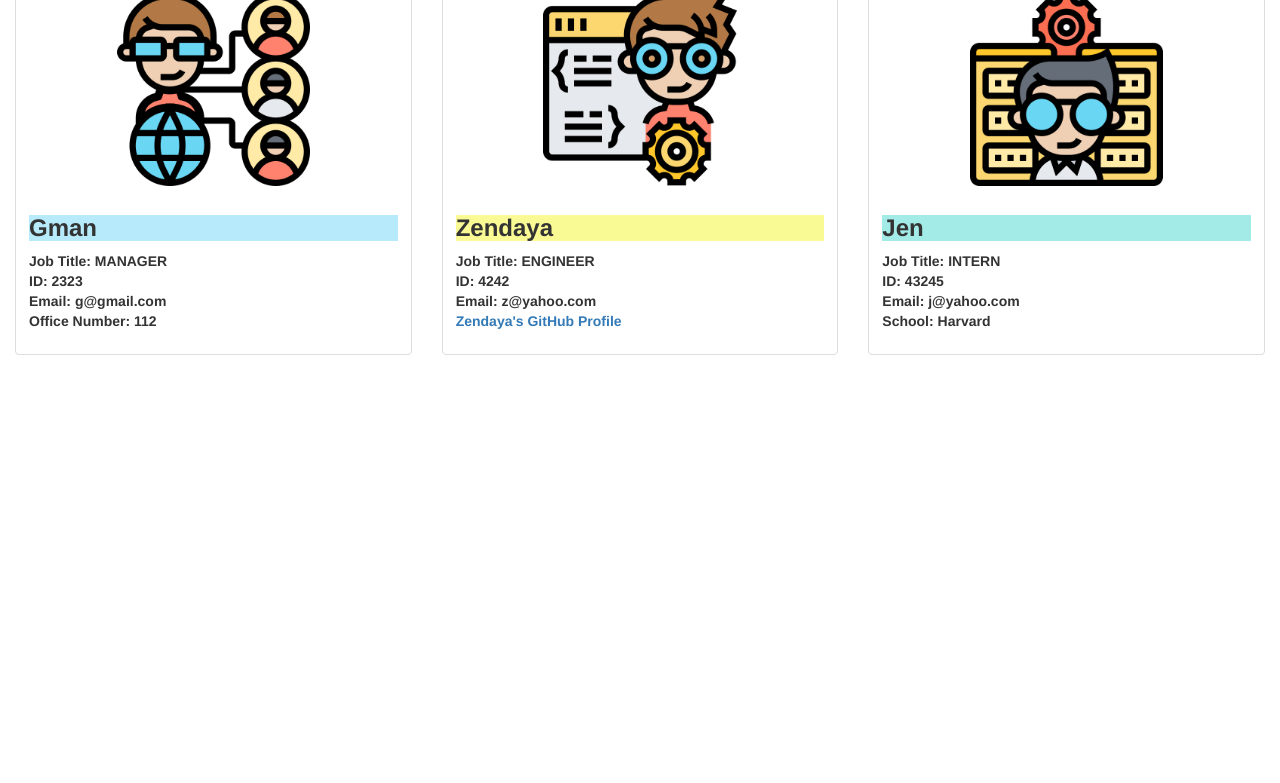
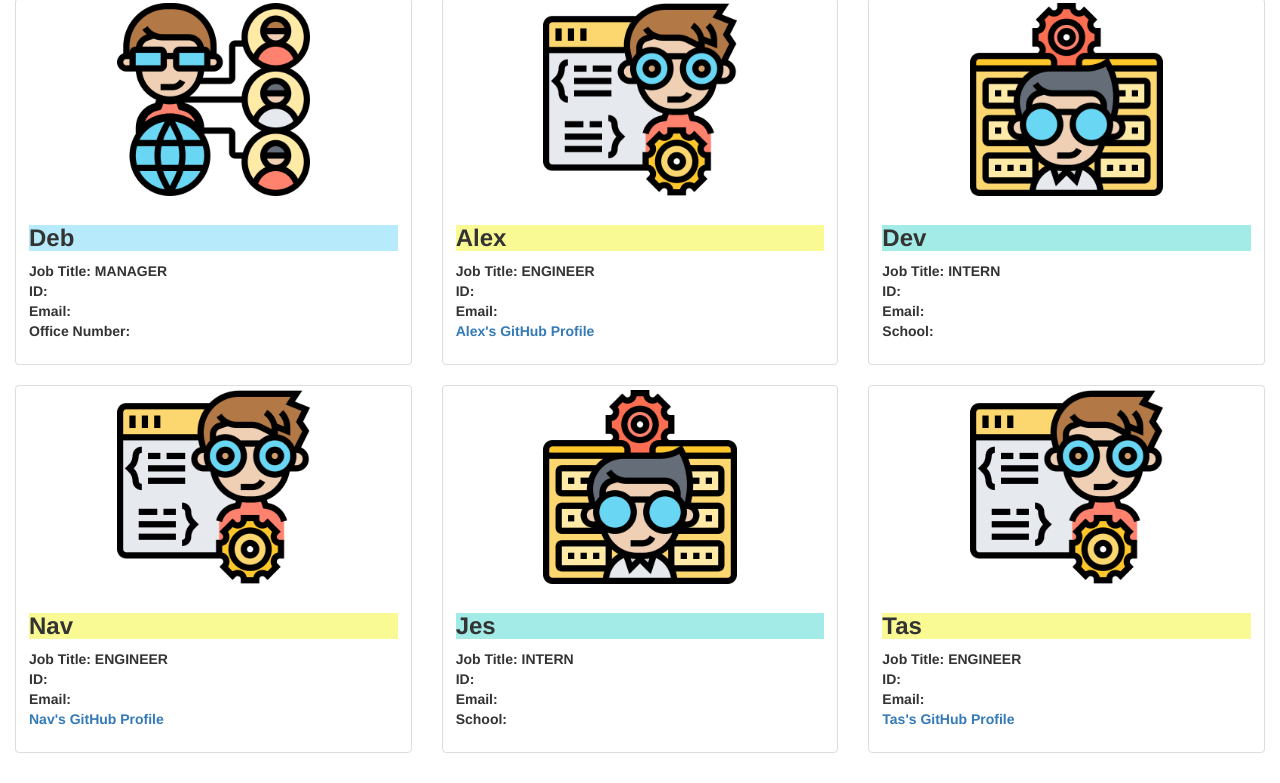
Before and after one commit to rhx1138/gen-my-team, a website: page index.html in a window 1280 px wide. Shown: the part 82-865 px from the top of the page. Before the commit the page ends 800 px from the top, so only its background shows below. Drawn offline with nearby package versions, Linux system fonts and the light colour scheme.

Commit message:
updated generatePage.js / added stylesheet link

```diff
--- a/assets/css/styles.css
+++ b/assets/css/styles.css
@@ -2,3 +2,8 @@
     margin-right: 0;
     margin-left: 0;
 }
+
+.team-cards {
+    margin-top: 10px;
+    margin-bottom: 10px;
+}
--- a/index.html
+++ b/index.html
@@ -1,3 +1,4 @@
+
 <!DOCTYPE html>
 <html lang="en">
 
@@ -8,21 +9,21 @@
     <title>Gen My Team</title>
     <!-- bootstrap cdn -->
     <link rel="stylesheet" href="https://maxcdn.bootstrapcdn.com/bootstrap/3.3.7/css/bootstrap.min.css">
+    <!-- google fonts -->
     <link rel="preconnect" href="https://fonts.googleapis.com">
     <link rel="preconnect" href="https://fonts.gstatic.com" crossorigin>
     <link href="https://fonts.googleapis.com/css2?family=Anton&display=swap" rel="stylesheet">
     <link rel="stylesheet" href="/assets/css/styles.css">
 </head>
-
 <body>
 <!-- title header is centered with red background color at the top -->
 <div class="row" style="background-color: rgb(230, 65, 65) ;">
     <div class="col-md-12">
-            <h1  class="text-center" style="color: white ; font-family: 'Anton', sans-serif;">GEN MY TEAM</h1>
+        <h1 class="text-center" style="color: white ; font-family: 'Anton', sans-serif;">Gen My Team</h1>
     </div>
 </div>
 <!--team cards-->
-    <div class="row">
+<div class="row team-cards">
 
 
 
@@ -31,15 +32,15 @@
                     <img src="/assets/images/manager.png" width="50%" alt="...">
                     <div class="caption">
                         <!-- add blue background color to the name and job title -->
-                    <h3 style="background-color: rgb(183, 235, 252);"><strong>Gman</strong></h3>
+                        <h3 style="background-color: rgb(183, 235, 252);"><strong>Deb</strong></h3>
                         <p>
                             <strong>Job Title: MANAGER</strong>
                             <br>
-                        <strong>ID: 2323</strong>
+                            <strong>ID: </strong>
                             <br>
-                        <strong>Email: g@gmail.com</strong>
+                            <strong>Email:  </strong>
                             <br>
-                        <strong> Office Number: 112</strong>
+                            <strong> Office Number: </strong>
                         </p>
                     </div>
                 </div>
@@ -52,16 +53,16 @@
                     <img src="/assets/images/engineer.png" width="50%" alt="...">
                     <div class="caption">
                         <!-- add blue background color to the name and job title -->
-                    <h3 style="background-color: rgb(250, 250, 148);"><strong>Zendaya</strong></h3>
+                        <h3 style="background-color: rgb(250, 250, 148);"><strong>Alex</strong></h3>
                         <p>
                             <strong>Job Title: ENGINEER</strong>
                             <br>
-                        <strong>ID: 4242</strong>
+                            <strong>ID: </strong>
                             <br>
-                        <strong>Email: z@yahoo.com</strong>
+                            <strong>Email:  </strong>
                             <br>
-                        <strong><a href="https://github.com/zhx">
-                                Zendaya's GitHub Profile
+                            <strong><a href="https://github.com/">
+                            Alex's GitHub Profile
                             </a></strong>
                         </p>
                     </div>
@@ -76,23 +77,90 @@
                     <img src="/assets/images/intern.png" width="50%" alt="...">
                     <div class="caption">
                         <!-- add blue background color to the name and job title -->
-                    <h3 style="background-color: rgb(163, 235, 231);"><strong>Jen</strong></h3>
+                        <h3 style="background-color: rgb(163, 235, 231);"><strong>Dev</strong></h3>
                         <p>
                             <strong>Job Title: INTERN</strong>
                             <br>
-                        <strong>ID: 43245</strong>
+                            <strong>ID: </strong>
                             <br>
-                        <strong>Email: j@yahoo.com</strong>
+                            <strong>Email:  </strong>
                             <br>
-                        <strong>School: Harvard</strong>
+                            <strong>School: </strong>
                         </p>
 
                     </div>
                 </div>
             </div>
 
+
+    <div class="col-md-4">
+                <div class="thumbnail">
+                    <img src="/assets/images/engineer.png" width="50%" alt="...">
+                    <div class="caption">
+                        <!-- add blue background color to the name and job title -->
+                        <h3 style="background-color: rgb(250, 250, 148);"><strong>Nav</strong></h3>
+                        <p>
+                            <strong>Job Title: ENGINEER</strong>
+                            <br>
+                            <strong>ID: </strong>
+                            <br>
+                            <strong>Email:  </strong>
+                            <br>
+                            <strong><a href="https://github.com/">
+                            Nav's GitHub Profile
+                            </a></strong>
+                        </p>
+                    </div>
+                </div>
+            </div>
+
+
+
+
+    <div class="col-md-4">
+                <div class="thumbnail">
+                    <img src="/assets/images/intern.png" width="50%" alt="...">
+                    <div class="caption">
+                        <!-- add blue background color to the name and job title -->
+                        <h3 style="background-color: rgb(163, 235, 231);"><strong>Jes</strong></h3>
+                        <p>
+                            <strong>Job Title: INTERN</strong>
+                            <br>
+                            <strong>ID: </strong>
+                            <br>
+                            <strong>Email:  </strong>
+                            <br>
+                            <strong>School: </strong>
+                        </p>
+
+                    </div>
+                </div>
+            </div>
+
+
+    <div class="col-md-4">
+                <div class="thumbnail">
+                    <img src="/assets/images/engineer.png" width="50%" alt="...">
+                    <div class="caption">
+                        <!-- add blue background color to the name and job title -->
+                        <h3 style="background-color: rgb(250, 250, 148);"><strong>Tas</strong></h3>
+                        <p>
+                            <strong>Job Title: ENGINEER</strong>
+                            <br>
+                            <strong>ID: </strong>
+                            <br>
+                            <strong>Email:  </strong>
+                            <br>
+                            <strong><a href="https://github.com/">
+                            Tas's GitHub Profile
+                            </a></strong>
+                        </p>
+                    </div>
+                </div>
+            </div>
+
+
 </div>
 
 </body>
-
 </html>
--- a/index.js
+++ b/index.js
@@ -11,7 +11,6 @@ const inquirer = require("inquirer");
 const fs = require("fs");
 
 const teamArray = [];
-
 
     function promptManager() {
         return inquirer.prompt([
```
Also changed, not shown: utils/generatePage.js (+2 -8 lines). Lines whose indentation alone changed are shown as unchanged.
